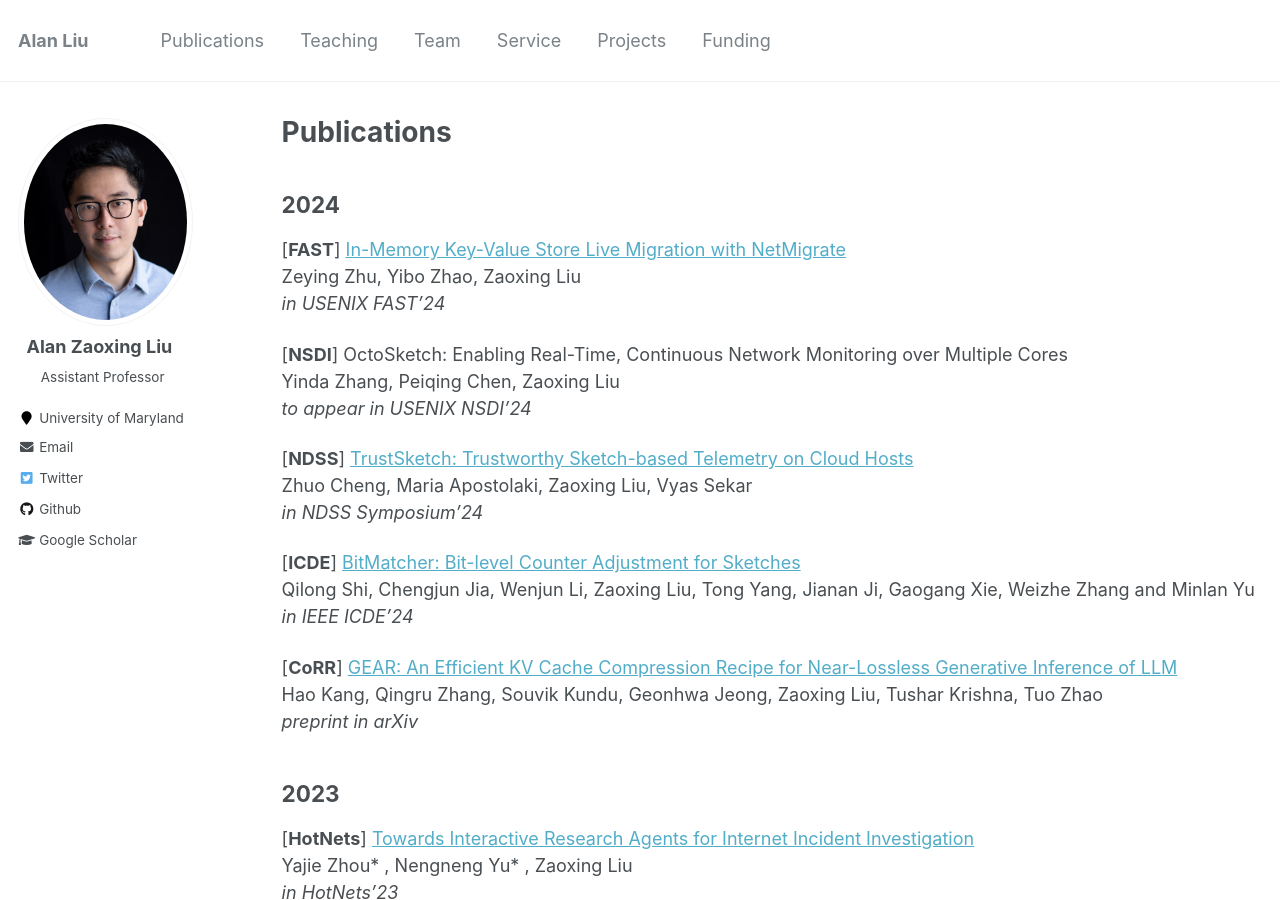
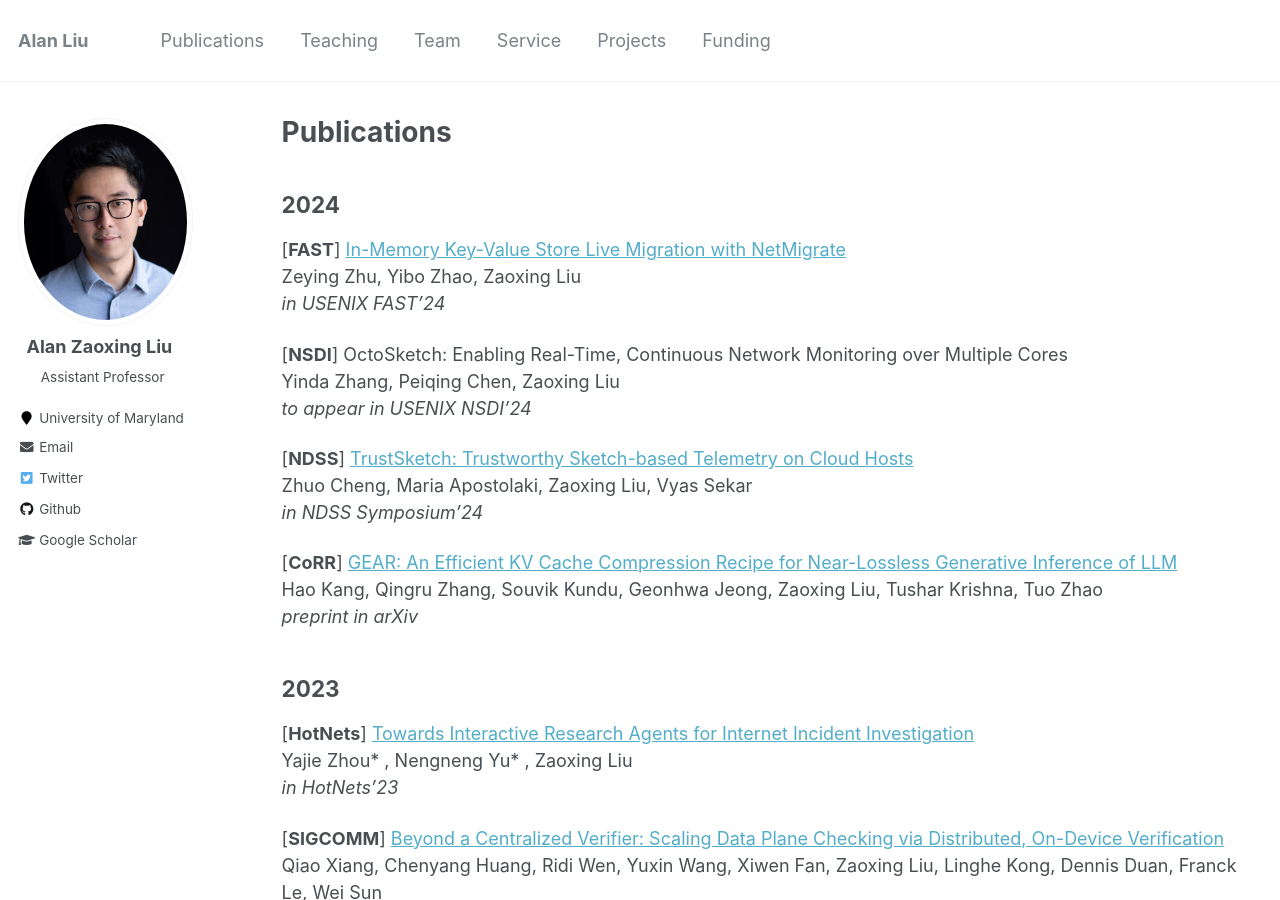
Before and after one commit to zaoxing/zaoxing.github.io, a Jekyll site: the page built from _pages/publications.md, in a window 1280 px wide and 900 px high. Built offline with Jekyll 4.4.1, drawn with Linux system fonts in a browser that asks for light colours; comment, search, counter and statistics services are not loaded.

Commit message:
Update publications.md

```diff
--- a/_pages/publications.md
+++ b/_pages/publications.md
@@ -18,10 +18,6 @@ Yinda Zhang, Peiqing Chen, Zaoxing Liu
 [**NDSS**] [TrustSketch: Trustworthy Sketch-based Telemetry on Cloud Hosts](/papers/2024/NDSS24_TrustSketch.pdf)
 Zhuo Cheng, Maria Apostolaki, Zaoxing Liu, Vyas Sekar
 *in NDSS Symposium'24*
-
-[**ICDE**] [BitMatcher: Bit-level Counter Adjustment for Sketches]()
-Qilong Shi, Chengjun Jia, Wenjun Li, Zaoxing Liu, Tong Yang, Jianan Ji, Gaogang Xie, Weizhe Zhang and Minlan Yu
-*in IEEE ICDE'24*
 
 [**CoRR**] [GEAR: An Efficient KV Cache Compression Recipe for Near-Lossless Generative Inference of LLM](https://arxiv.org/abs/2403.05527)
 Hao Kang, Qingru Zhang, Souvik Kundu, Geonhwa Jeong, Zaoxing Liu, Tushar Krishna, Tuo Zhao
```
